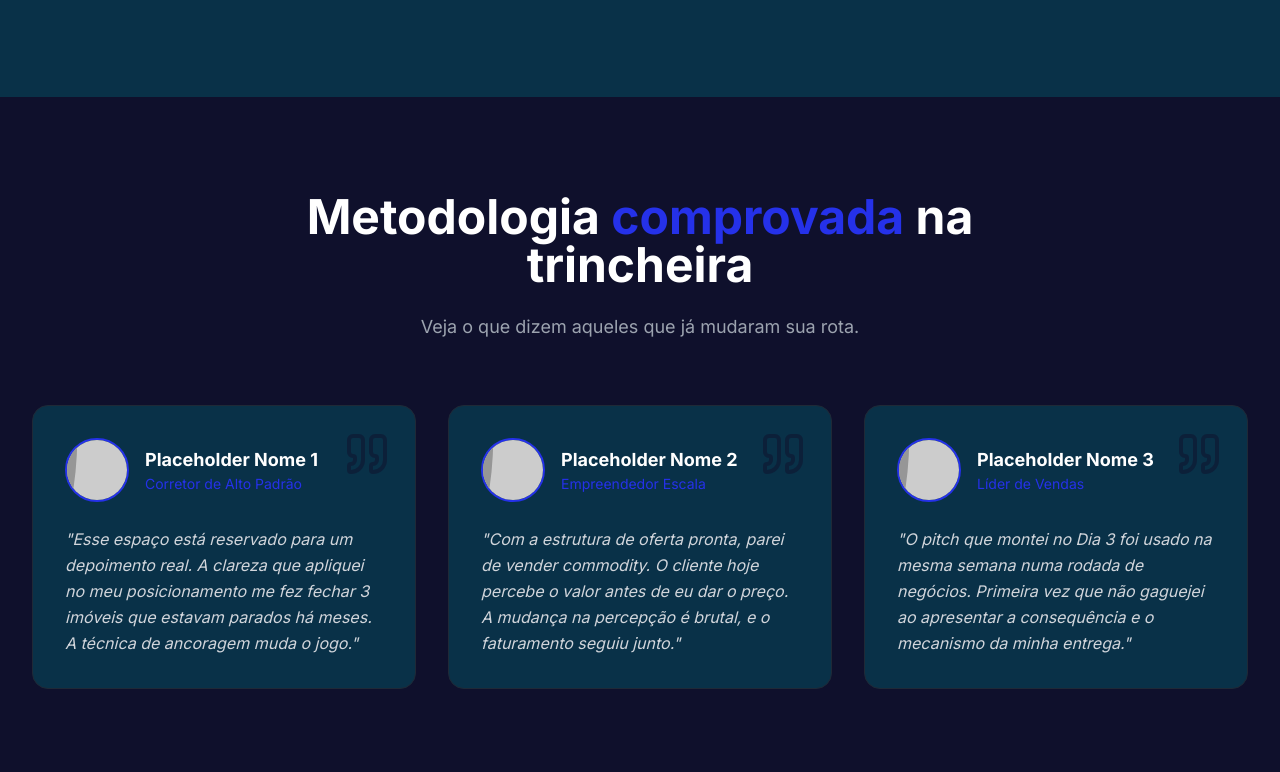
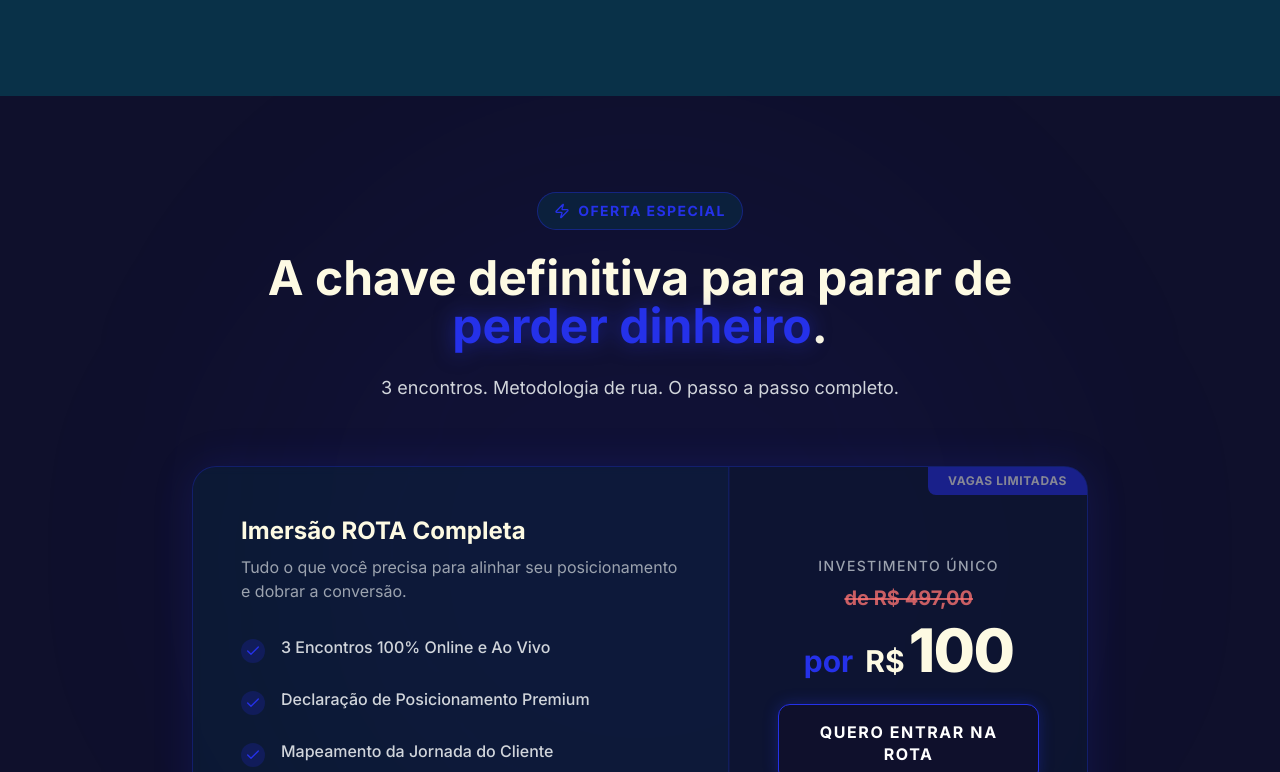
Before and after one commit to MestreZuao/rota-landing-page, a React (Vite) app: page / in a window 1280 px wide. Shown: the part 6228-7000 px from the top of the page. Built offline with nearby package versions, Linux system fonts and the light colour scheme.

Commit message:
feat: removed testimonials section entirely

```diff
--- a/src/App.jsx
+++ b/src/App.jsx
@@ -10,7 +10,6 @@ import FAQ from './components/FAQ';
 import Pricing from './components/Pricing';
 import Footer from './components/Footer';
 import StickyCTA from './components/StickyCTA';
-import Testimonials from './components/Testimonials';
 
 function App() {
     // Configuração simples para garantir acessibilidade
@@ -31,7 +30,6 @@ function App() {
                 <About />
                 <Agenda />
                 <Outcomes />
-                <Testimonials />
                 <Pricing />
                 <FAQ />
             </main>
```
